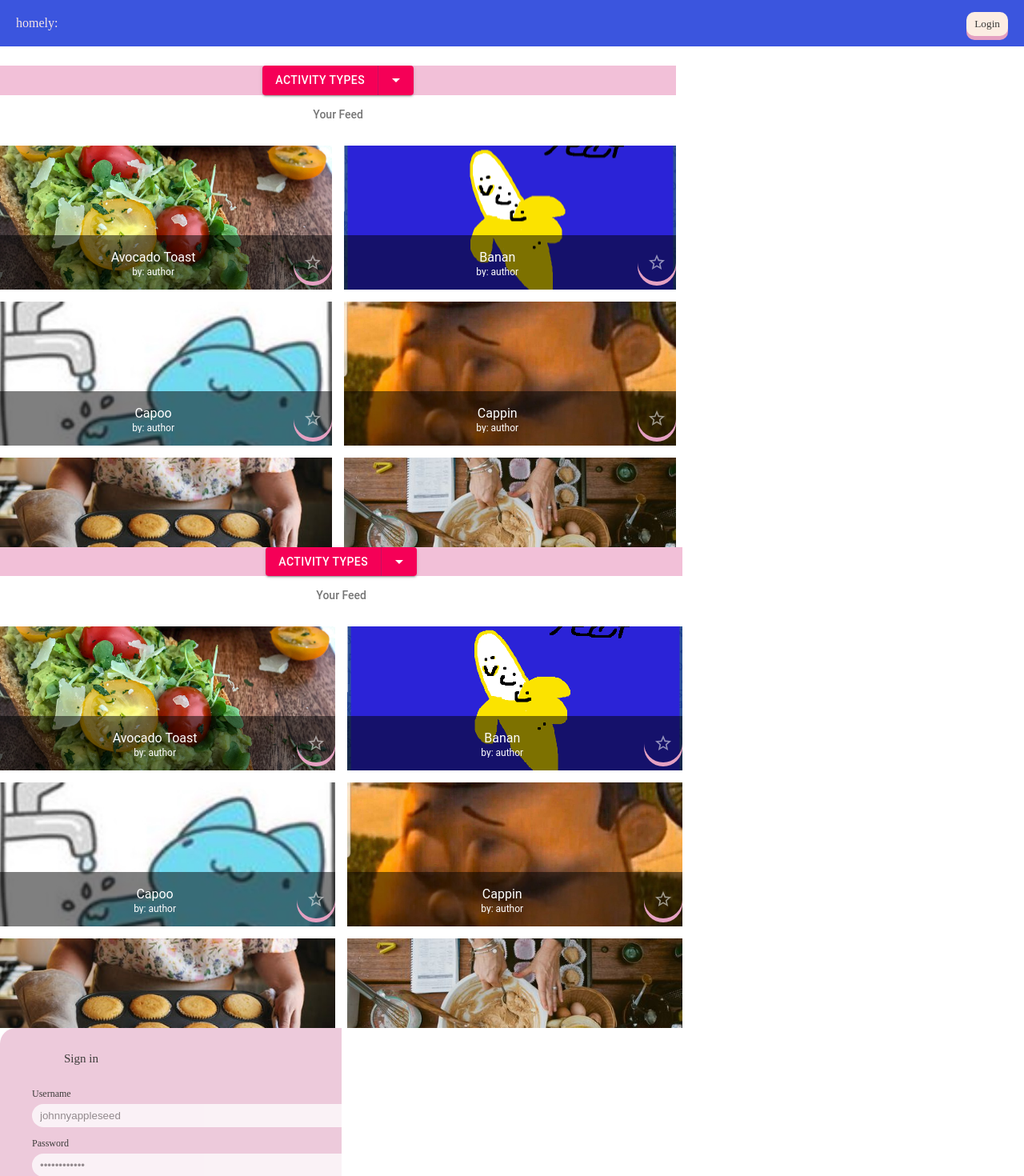
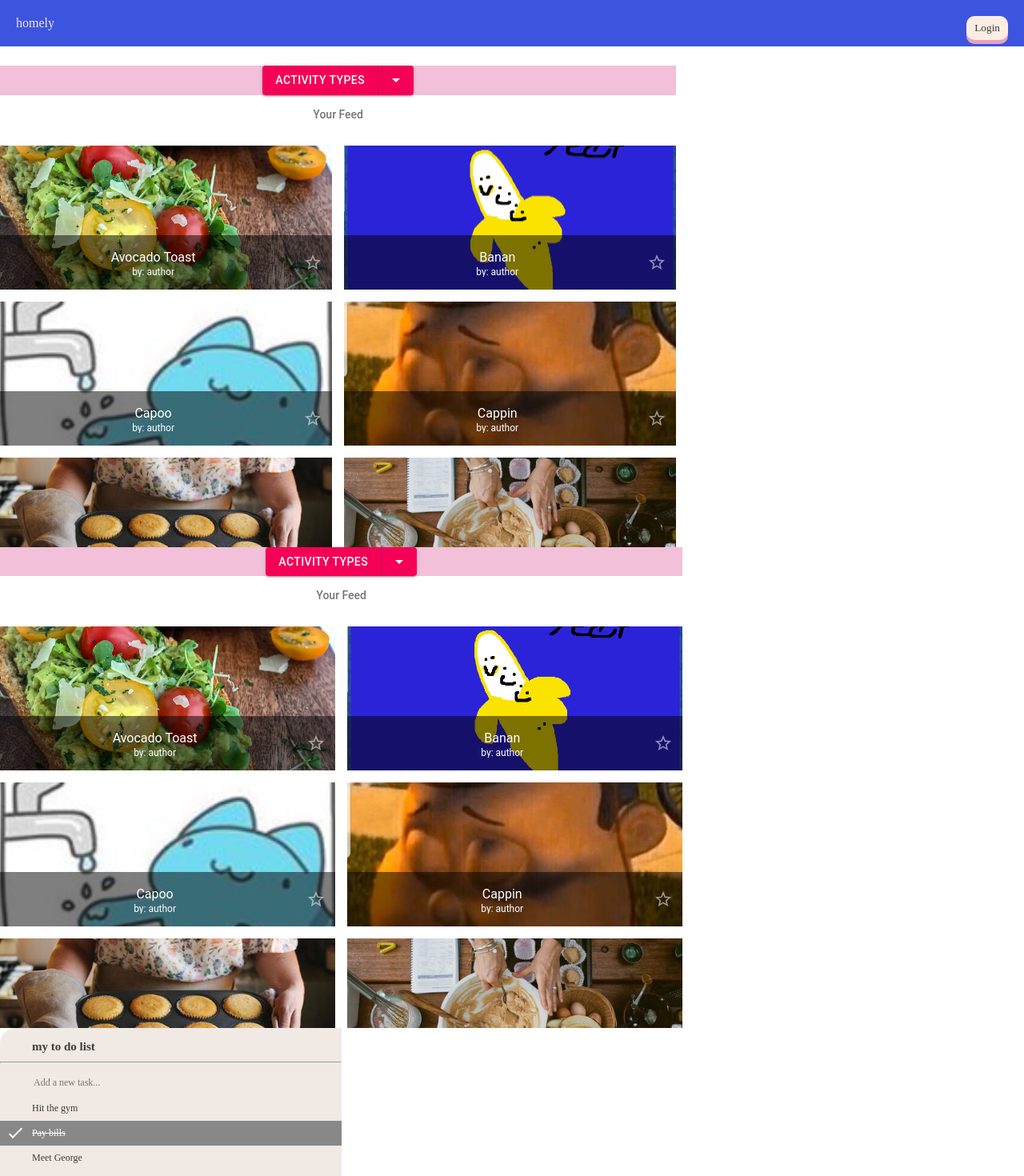
Before and after one commit to danielskathyd/homely, a React (Create React App) app in the folder homely-frontend/: page / in a window 1280 px wide. Shown: the top 1470 px of the page at 80% size. Built offline with nearby package versions, Linux system fonts and the light colour scheme; the HTML template or start-up script is replaced by a standard one; a web font is replaced by a local one.

Commit message:
fixed login button

```diff
--- a/homely-frontend/src/App.css
+++ b/homely-frontend/src/App.css
@@ -39,7 +39,7 @@
   }
 }
 
-button {
+.log-button {
     background-color: #FCEDE3;
     font-family: "Quando", serif;
     border-radius: 10px;
@@ -49,10 +49,10 @@ button {
     margin: 10px 0px;
     box-shadow: 0 5px #E5A1C2;
     cursor: pointer;
-    margin: -20px 0px 0px 0px;
+    margin: 0px 0px 0px 0px;
 }
 
-button:active {
+.log-button:active {
     box-shadow: 0 1px #666;
     transform: translateY(4px);
     cursor: pointer;
@@ -62,3 +62,9 @@ button:active {
   display: inline-block;
   float: right;
 }
+
+.user-greeting {
+  display: inline-block;
+  float: right;
+  margin: 8px 8px;
+}
--- a/homely-frontend/src/App.js
+++ b/homely-frontend/src/App.js
@@ -157,19 +157,24 @@ class App extends React.Component {
       ? this.state.activeUser.username
       : "";
     let logButton = this.state.activeUser
-      ? (<div>
-        <p>welcome {activeUserName}</p>
-        <Link to="/"><button onClick={this.handleLogout}>Logout</button></Link>
-      </div>)
-      : (<Link to="/login"><button>Login</button></Link>)
+      ? (<Link to="/">
+        <button className="log-button" onClick={this.handleLogout}>Logout</button>
+      </Link>)
+      : (<Link to="/login">
+        <button className="log-button">Login</button>
+      </Link>)
+    let userGreeting = this.state.activeUser
+      ? "welcome " + activeUserName + "!"
+      : ""
     return (
       <Container>
         <Router>
           <Grid container spacing={3}>
             <Grid item xs={12}>
               <Header>
-                homely:
-                <div className="log-button">{logButton}</div>
+                homely
+                {logButton}
+                <div className="user-greeting">{userGreeting}</div>
               </Header>
             </Grid>
             <Grid item xs={8}>
@@ -211,8 +216,8 @@ class App extends React.Component {
                 todo_set={this.state.activeUserTodos}
                 addTodo={this.addTodo}></Todo>
             </Sticky> */}
-            <Login></Login>
-            {/* <MyList></MyList> */}
+            {/* <Login></Login> */}
+            <MyList></MyList>
           </Grid>
         </Router>
       </Container>
```
